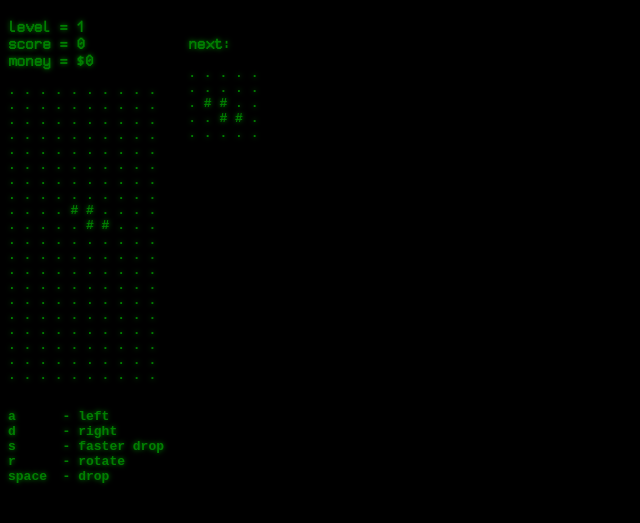
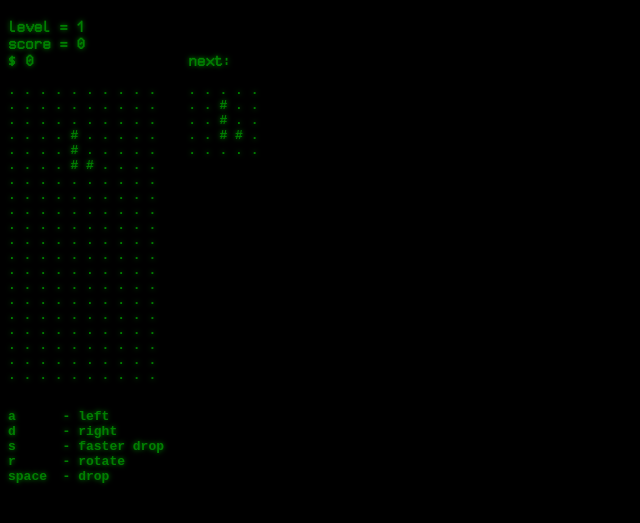
Before and after one commit to njegg/tetris-deez-nuts, a plain HTML site: page index.html in a window 1280 px wide. Shown: the part 59-582 px from the top of the page, without its empty margins (0-640 px from the left). Drawn offline with Linux system fonts and the light colour scheme.

Commit message:
wip: fixing overflow bugs

```diff
--- a/index.html
+++ b/index.html
@@ -11,7 +11,7 @@
             }
 
             body {
-                font-family: hzeep;
+                font-family: hzeep, monospace;
                 background: black;
                 color: green;
                 font-weight: bold;
@@ -36,11 +36,12 @@
                 <br>
                 score = <span id="score">0</span>
                 <br>
-                money = $<span id="money">0</span>
+                $ <span id="money">0</span>
                 <pre id='table' />
             </div>
 
             <div>
+                <br>
                 <br>
                 next:
                 <pre id="next-tetramino"></pre>
--- a/index.js
+++ b/index.js
@@ -51,7 +51,6 @@ let scoreLines = [0, 1, 3, 5, 8];
 let currentTetramino = randomTetramino();
 let nextTetramino = randomTetramino();
 let currentTPos = 5;
-let lastTPos = 0;
 
 let state = new Array(H * W).fill(false);
 const NEXT_W = 5;
@@ -61,6 +60,12 @@ let table = document.getElementById('table');
 
 let inputQueue = [];
 
+const Move = Object.freeze({
+    DOWN: W,
+    LEFT: -1,
+    RIGHT: 1,
+    NONE: 0,
+});
 
 function main() {
     window.addEventListener(
@@ -76,8 +81,9 @@ function main() {
                     break;
             }
         }
-    )
+    );
 
+    spawnNext();
     setInterval(gameLoop, 1 / 60 * 1000); // 60 FPS if pc fast // TODO: fix that
 }
 
@@ -89,7 +95,7 @@ function gameLoop() {
 
     if (frame % framesToDropTetramino[level] | 0 != 0) return;
 
-    if (!tryMove(currentTPos + W)) {
+    if (!tryMove(Move.DOWN)) {
         spawnNext();
     }
 
@@ -113,6 +119,11 @@ function spawnNext() {
         alert("zuLa Luz LLLLLLLLLLLLL777");
         resetGame();
     }
+
+    setState(true, Move.NONE);
+
+    drawTable();
+    drawNextTetramino();
 }
 
 function resetGame() {
@@ -162,28 +173,75 @@ function updateScore(newScore) {
     document.getElementById("level").innerText = level;
 }
 
-function tryMove(pos) {
-    // Clear state
-    currentTetramino
-        .forEach(x => state[x + currentTPos] = false);
+function canBePlaced(tetramino, onPos) {
+    return tetramino
+        .map(x => x + onPos)
+        .every(x => x < H * W && !state[x]);
+}
 
-    let canMoveToPos = currentTetramino
-        .map(x => x + pos)
-        .every(dx => dx < H * W && !state[dx]);
+/**
+  * @param {Move} move - how much
+  */
+function tryMove(move) {
+    setState(false, Move.NONE);
 
-    if (canMoveToPos) {
-        currentTetramino
-            .forEach(x => state[x + pos] = true);
+    let canMove = canBePlaced(currentTetramino, currentTPos + move);
 
-        lastTPos = currentTPos;
-        currentTPos = pos;
-    } else {
-        // Restore
-        currentTetramino
-            .forEach(x => state[x + currentTPos] = true);
+    if (canMove) {
+        // Move the center of the tetramino (0)
+        currentTPos = getPositionInTableWithMove(0, move);
     }
 
-    return canMoveToPos;
+    setState(true, Move.NONE);
+
+    return canMove;
+}
+
+/**
+  *  @param {boolean} draw - 'draws' tetramino to state table with false or true
+  *  @param {Move} move - offset
+  */
+function setState(draw, move = Move.NONE) {
+    currentTetramino
+        .forEach(x => state[getPositionInTableWithMove(x, move)] = draw);
+}
+
+/**
+* @description moves a single block of tetramino by some amount
+* and moves overflows to correct row
+*
+* @param {number} point
+* @param {Move} move
+*/
+function getPositionInTableWithMove(point, move = Move.NONE) {
+    let x = mod(currentTPos, W);
+    let y = currentTPos / W | 0;
+
+    let dx = move % W;
+    let dy = move / W | 0;
+
+    x = mod((x + dx), W);
+    y = y + dy;
+
+
+    let px = mod(point, W);
+    let py = point / W | 0;
+
+    if (point == -W+1) {
+        px = 1;
+        py = -1;
+    } else if (point == W-1) {
+        px = -1, py = 1;
+    }
+
+    x = mod((x + px), W);
+    y = y + py;
+
+    return y * W + x;
+}
+
+function mod(n, m) {
+  return ((n % m) + m) % m;
 }
 
 
@@ -192,28 +250,36 @@ function input() {
         let key = inputQueue.pop();
 
         switch (key) {
-            case "a": tryMove(currentTPos - 1); break;
-            case "d": tryMove(currentTPos + 1); break;
-            case "s": tryMove(currentTPos + W); break;
-            case " ": drop(); break;
+            case "a": tryMove(Move.LEFT); break;
+            case "d": tryMove(Move.RIGHT); break;
+            case "s": tryMove(Move.DOWN); break;
+            case " ": dropGliched(); break;
             case "r": rotate(); break;
         }
     }
 }
 
 
-// Cursed
-function drop() {
-    let bottom = (W * H) - (W - currentTPos % W)
+/**
+ * Calculates position bottom up
+ */
+function dropGliched() {
+    let bottom = (W * H) - mod(W - currentTPos, W)
 
-    while (!tryMove(bottom)) bottom -= W;
+    setState(false, Move.NONE);
+
+    while (!canBePlaced(currentTetramino, bottom)) bottom -= W;
+
+    currentTPos = bottom;
+    setState(true, Move.NONE);
+
+    drawTable();
 }
 
-// Cursed
 function rotate() {
-    currentTetramino.forEach(x => state[currentTPos + x] = false);
+    setState(false, Move.NONE);
 
-    currentTetramino = currentTetramino.map(x => {
+    let rotated = currentTetramino.map(x => {
         switch (x) {
             case 0:    return 0;
 
@@ -235,11 +301,16 @@ function rotate() {
         }
     });
 
-    currentTetramino.forEach(x => state[currentTPos + x] = true);
+    if (canBePlaced(rotated, currentTPos)) {
+        currentTetramino = rotated;
+    }
+
+    setState(true, Move.NONE);
 }
 
 function randomTetramino() {
-    return tetraminos[Math.random() * tetraminos.length | 0];
+    return tetraminos[4];
+    // return tetraminos[Math.random() * tetraminos.length | 0];
 }
 
 function drawNextTetramino() {
@@ -269,13 +340,6 @@ function drawTable() {
         if ((i+1) % W == 0) return x ? '#\n' : '.\n'
         else                return x ? '# ' : '. '
     }).join('');
-
-    // for (let y = 0; y < H; y++) {
-    //     for (let x = 0; x < W; x++) {
-    //        table.innerText += state[y * W + x] ? '# ' : '. ';
-    //     }
-    //     table.innerText += '\n';
-    // }
 }
 
 main();
```
